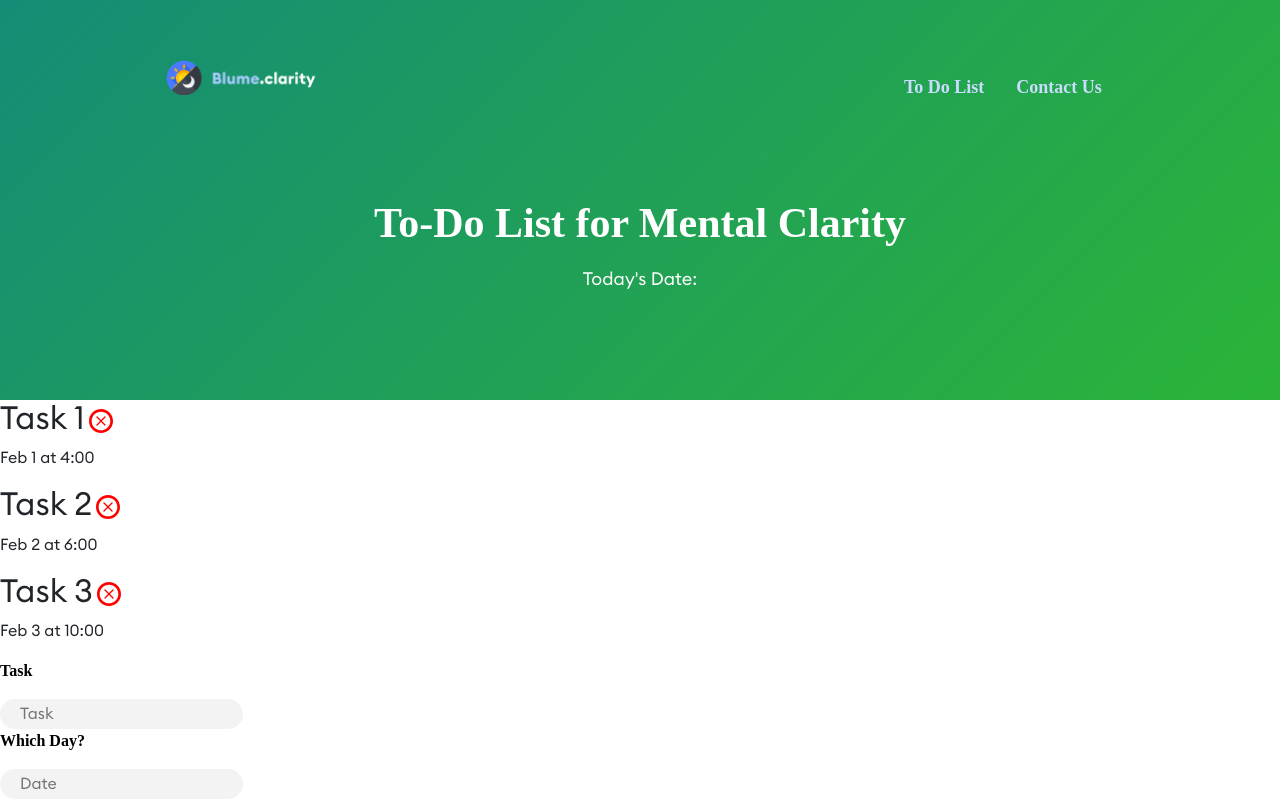
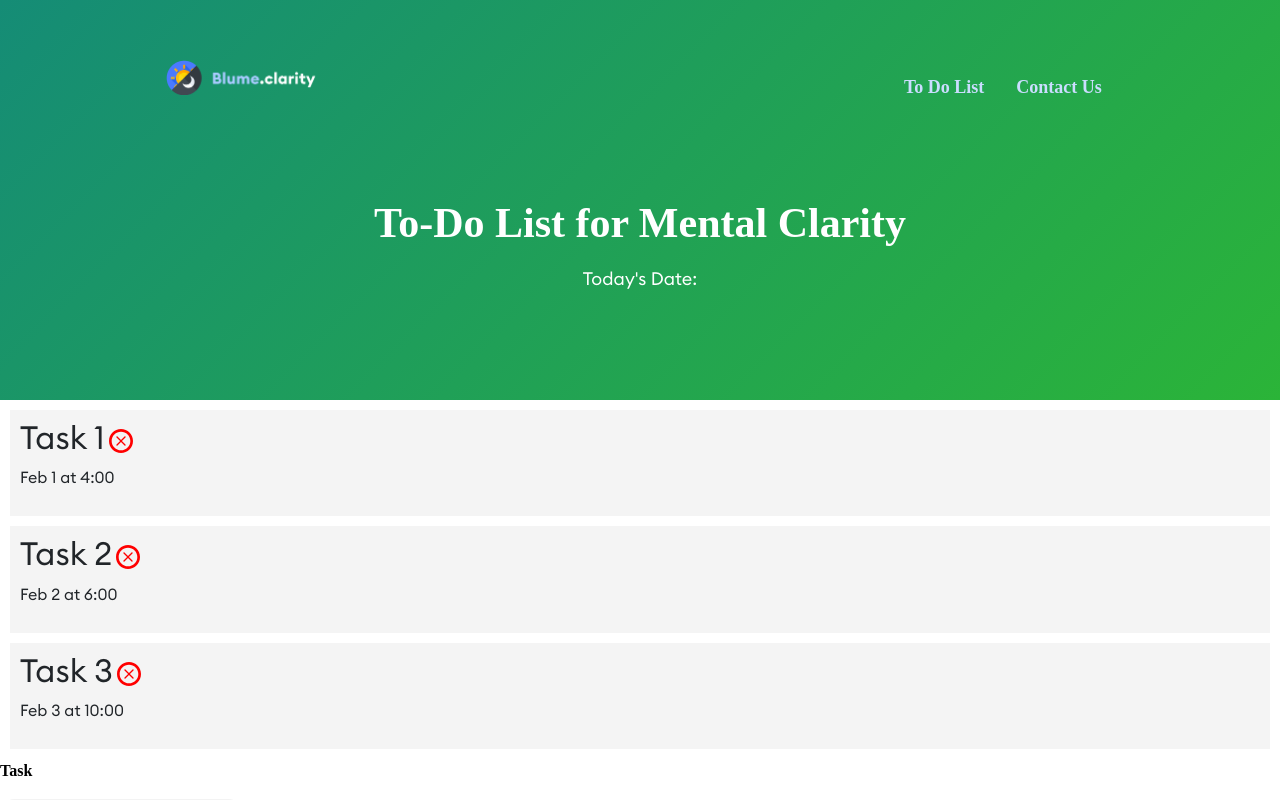
Before and after one commit to geerma/Bloom, a React (Create React App) app: page /todolist in a window 1280 px wide. Shown: the top 800 px of the page. Built offline with nearby package versions, Linux system fonts and the light colour scheme; the HTML template or start-up script is replaced by a standard one; a web font is replaced by a local one.

Commit message:
add tasks functional

```diff
--- a/src/ListStyles.css
+++ b/src/ListStyles.css
@@ -15,7 +15,6 @@
     font-size: 42px;
     text-align: center;
     font-weight: bolder;
-
   }
 
   .taskHeader h2{
@@ -44,5 +43,18 @@
     height: 54px;
     width: 795px;
     color: #F5F5F5;
+  }
 
+  .task {
+    background: #f4f4f4;
+    margin: 10px;
+    padding: 10px;
+    cursor: pointer;
+    border-left: 10px;
+    border-color: black;
+    margin-top: 10px;
+    display: flex;
+    align-items: left;
+    justify-content: center;
+    flex-direction: column;
   }
--- a/src/Pages/Todolist.jsx
+++ b/src/Pages/Todolist.jsx
@@ -50,6 +50,10 @@ export const Todolist = () => {
         console.log(task)
         const id = Math.floor(Math.random() * 30000) + 1
         console.log(id)
+
+        const newTask = {id, ...task}
+
+        setTasks([...tasks, newTask])
     }
 
     const deleteTask = (id) => {
```
